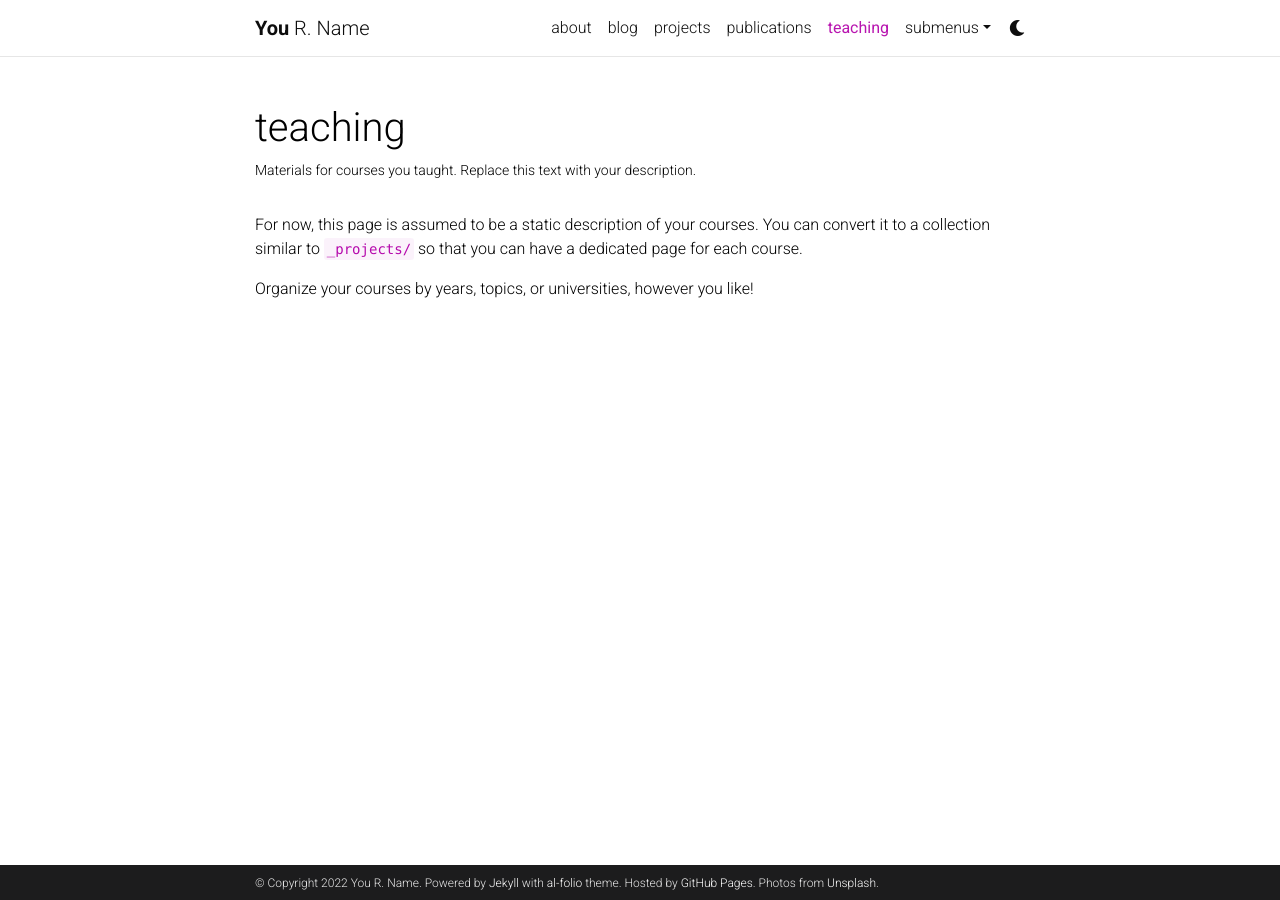
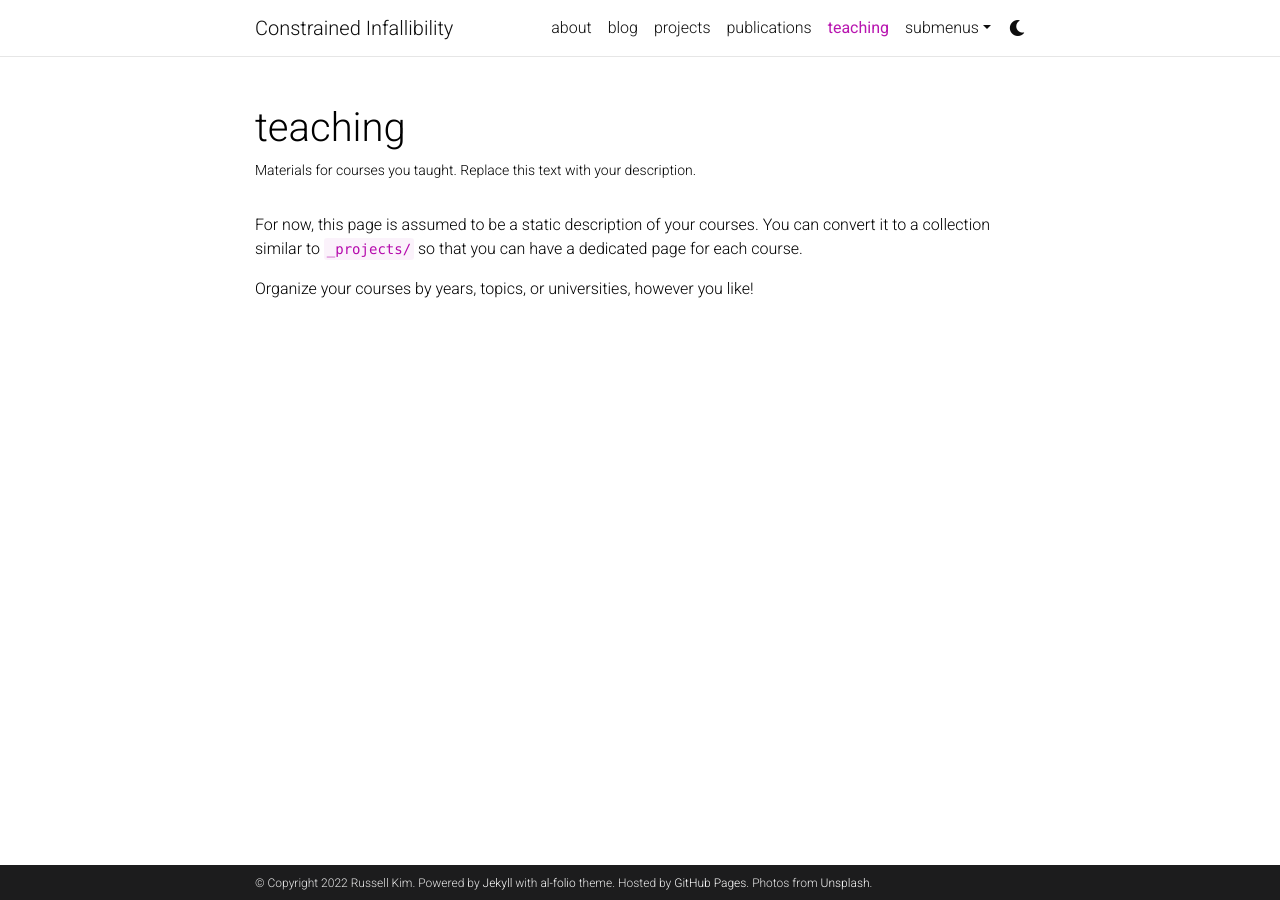
Before and after one commit to russellkim98/russellkim98.github.io, a Jekyll site: the page built from _pages/teaching.md, in a window 1280 px wide. Built offline with Jekyll 4.4.1, drawn with Linux system fonts in a browser that asks for light colours; comment, search, counter and statistics services are not loaded; a style sheet for code colours, icons or effects is not loaded.

```diff
--- a/_config.yml
+++ b/_config.yml
@@ -2,11 +2,11 @@
 # Site settings
 # -----------------------------------------------------------------------------
 
-title: blank # the website title (if blank, full name will be used instead)
-first_name: You
-middle_name: R.
-last_name: Name
-email: you@example.com
+title: Constrained Infallibility # the website title (if blank, full name will be used instead)
+first_name: Russell
+middle_name:
+last_name: Kim
+email: russellkim98@gmail.com
 description: > # the ">" symbol means to ignore newlines until "footer_text:"
   A simple, whitespace theme for academics. Based on [*folio](https://github.com/bogoli/-folio) design.
 footer_text: >
@@ -18,8 +18,8 @@ keywords: jekyll, jekyll-theme, academic-website, portfolio-website  # add your
 lang: en # the language of your site (for example: en, fr, cn, ru, etc.)
 icon: ⚛️  # the emoji used as the favicon (alternatively, provide image name in /assets/img/)
 
-url: https://alshedivat.github.io # the base hostname & protocol for your site
-baseurl: /al-folio # the subpath of your site, e.g. /blog/
+url: https://russellkim98.github.io/ # the base hostname & protocol for your site
+baseurl: # the subpath of your site, e.g. /blog/
 last_updated: false # set to true if you want to display last updated in the footer
 impressum_path:  # set to path to include impressum link in the footer, use the same path as permalink in a page, helps to conform with EU GDPR
 
```
Also changed, not shown: .github/FUNDING.yml (added), .github/ISSUE_TEMPLATE/bug_report.md (added), .github/ISSUE_TEMPLATE/feature_request.md (added), .github/stale.yml (added), .github/workflows/deploy.yml (added), 1 other file.
